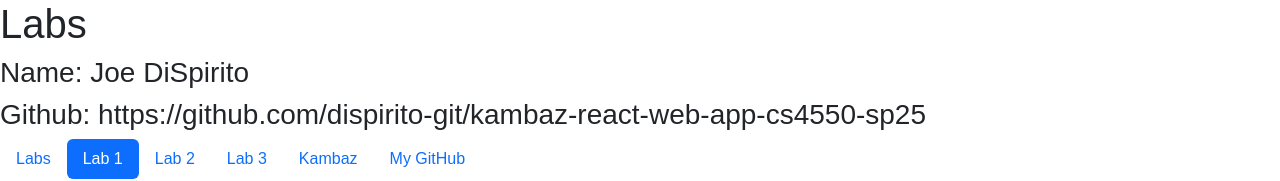
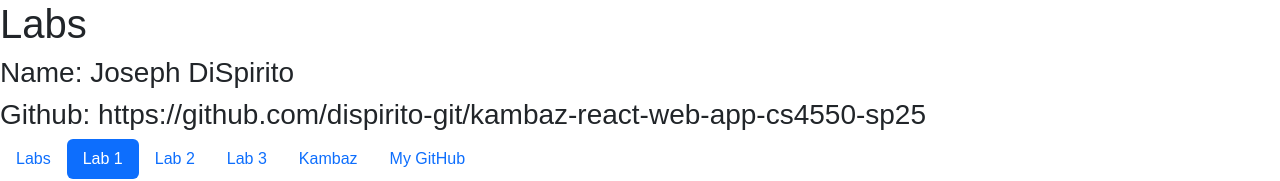
Before and after one commit to dispirito-git/kambaz-react-web-app-cs4550-sp25, a React (Vite) app: page /#/Labs/Lab1 in a window 1280 px wide. Shown: the top 181 px of the page. Built offline with nearby package versions, Linux system fonts and the light colour scheme.

Commit message:
a3 fixes

```diff
--- a/src/Labs/index.tsx
+++ b/src/Labs/index.tsx
@@ -7,7 +7,7 @@ export default function Labs() {
   return (
     <div>
       <h1>Labs</h1>
-      <h3>Name: Joe DiSpirito</h3>
+      <h3>Name: Joseph DiSpirito</h3>
       <h3>Github: https://github.com/dispirito-git/kambaz-react-web-app-cs4550-sp25</h3>
       <TOC />
       <Routes>
```
